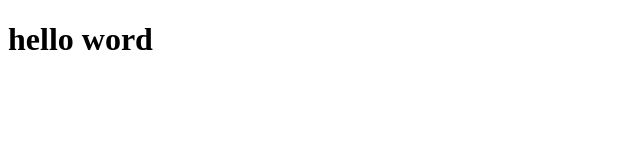
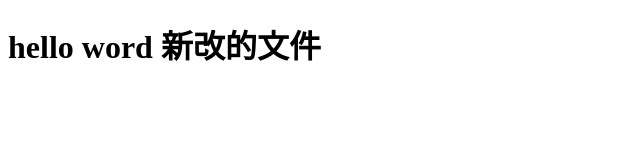
Before and after one commit to wuyali-666/myweb, a plain HTML site: page index.html in a window 1280 px wide. Shown: the whole page, without its empty margins (0-640 px from the left). Drawn offline with Linux system fonts and the light colour scheme.

Commit message:
hello word

```diff
--- a/index.html
+++ b/index.html
@@ -4,7 +4,7 @@
  * @Autor: 邬亚丽
  * @Date: 2021-07-05 14:59:11
  * @LastEditors: 邬亚丽
- * @LastEditTime: 2021-07-05 15:00:56
+ * @LastEditTime: 2021-07-05 15:09:49
 -->
 <!DOCTYPE html>
 <html lang="en">
@@ -15,6 +15,6 @@
     <title>Document</title>
 </head>
 <body>
-    <h1>hello word</h1>
+    <h1>hello word 新改的文件</h1>
 </body>
 </html>
```
